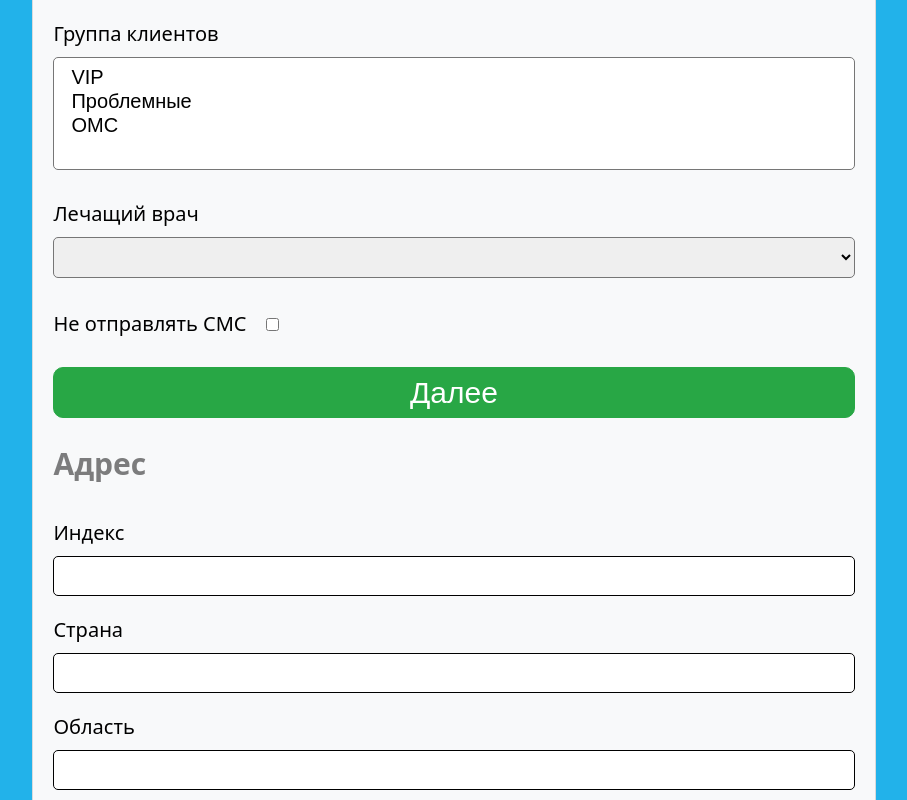
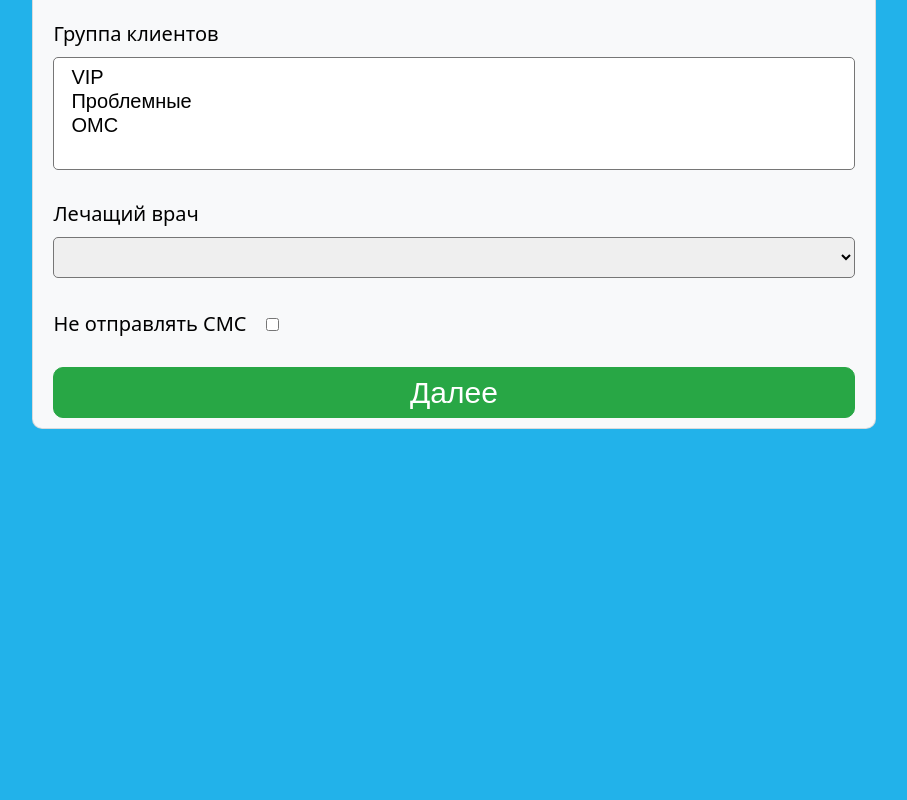
Before and after one commit to NikitaLejnev/med-client-form, a Vue app: page / in a window 1280 px wide. Shown: the part 726-1526 px from the top of the page, without its empty margins (186-1093 px from the left). After the commit the page ends 1163 px from the top, so only its background shows below. Built offline with nearby package versions, Linux system fonts and the light colour scheme.

Commit message:
Add current step counter for form

```diff
--- a/src/components/ClientForm.vue
+++ b/src/components/ClientForm.vue
@@ -1,7 +1,11 @@
 <script setup>
+import { reactive } from "vue";
 import PersonalFields from "./form/PersonalFields.vue";
 import AdressFields from "./form/AdressFields.vue";
 import DocumentFields from "./form/DocumentFields.vue";
+const state = reactive({
+  currentStep: 1,
+});
 </script>
 
 <template>
@@ -11,11 +15,9 @@ import DocumentFields from "./form/DocumentFields.vue";
     </header>
 
     <main class="card-body">
-      <form>
-        <PersonalFields />
-        <AdressFields />
-        <DocumentFields />
-      </form>
+      <PersonalFields v-if="state.currentStep === 1" />
+      <AdressFields v-if="state.currentStep === 2" />
+      <DocumentFields v-if="state.currentStep === 3" />
     </main>
   </div>
 </template>
```
